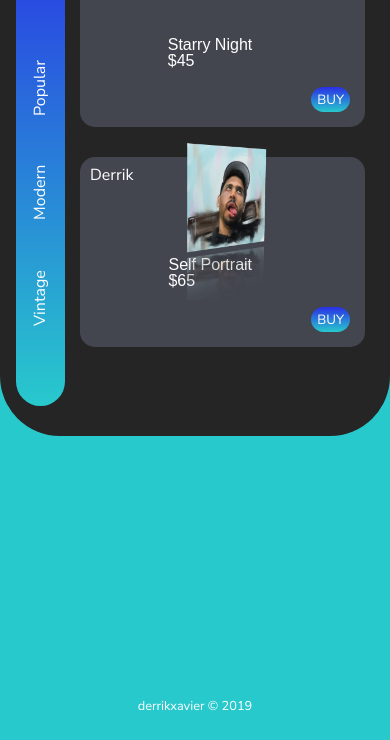
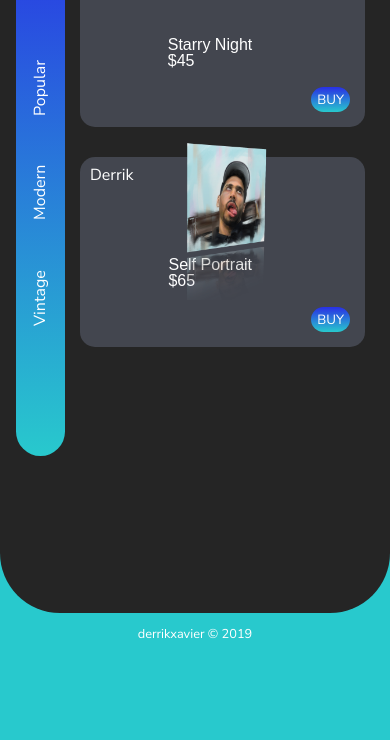
Before and after one commit to DerrikC/learnNode, a website: page views/index.html in a window 390 px wide. Shown: the part 104-844 px from the top of the page. Drawn offline with Linux system fonts and the light colour scheme; a web font is replaced by a local one.

Commit message:
fixed mobile footer by setting min widths and adding a background div

```diff
--- a/sass/modules/_footer.scss
+++ b/sass/modules/_footer.scss
@@ -3,10 +3,12 @@
 
 footer{
     justify-content: center;
-    position: absolute;
-    height: 40px;
+    height:0px;
     width: 100%;
     bottom: 0;
+    position: absolute;
+    z-index: 0;
+
 }
 
 footer h3 {
@@ -15,6 +17,7 @@ footer h3 {
     color: white;
     font-family: 'Nunito Sans', sans-serif;
     font-size: 0.8rem;
+    padding: 15px;
 }
 }
 
@@ -23,7 +26,6 @@ footer h3 {
     footer{
         display: flex;
         justify-content: center;
-        position: absolute;
         height: 40px;
         width: 100%;
         bottom: 0;
--- a/sass/modules/_home.scss
+++ b/sass/modules/_home.scss
@@ -10,16 +10,29 @@ html {
 }
 
 body {
-    height: 75%;
-    background-color: #252525;
+    height: 85%;
+    min-height: 500px;
+    // ^allows the footer to stay in place, and not stick to window bottom
+    background-color: none;
     color:white;
     display: flex;
     border-radius: 0px 0px 60px 60px;
+    position: absolute;
 }
 
 
 body h1 {
     font-size: 125%;
+}
+
+#pageBack {
+    // ^allows the footer to stay in place, and not stick to window bottom
+    background-color: #252525;
+    color:white;
+    display: flex;
+    border-radius: 0px 0px 60px 60px;
+    min-height:500px;
+    width: 100%;
 }
 
 main {
--- a/sass/modules/_navbar.scss
+++ b/sass/modules/_navbar.scss
@@ -9,7 +9,8 @@ aside {
     //^round corners of the nav bar
     list-style: none;
     display: flex;
-    min-height: 500px;
+    min-height: 450px;
+    max-height: 550px;
     width: 50px;
 
 }
--- a/views/index.html
+++ b/views/index.html
@@ -15,6 +15,7 @@
 <div class="search"><button id="searchButton"><img src="/images/searchIcon.svg" alt="search"></button></div>
 <!-- <div class="menu"><button id="menu"><img src="" alt="menu"></button></div> -->
 <body>
+<div id="pageBack">
 <!--     SIDE NAVIGATION -->
     <main>
         <aside>
@@ -60,10 +61,13 @@
         </article>
 <!--     BODY CONTENT -->
         </main>
+        </div>
+        <!--     FOOTER -->
+        <footer>
+                <h3>derrikxavier &copy; 2019</h3>
+                </footer>
+        <!--     FOOTER -->
+
     </body>
-<!--     FOOTER -->
-        <footer>
-        <h3>derrikxavier &copy; 2019</h3>
-        </footer>
-<!--     FOOTER -->
+
 </html>
```
Also changed, not shown: public/css/main.css, 2 other files.
